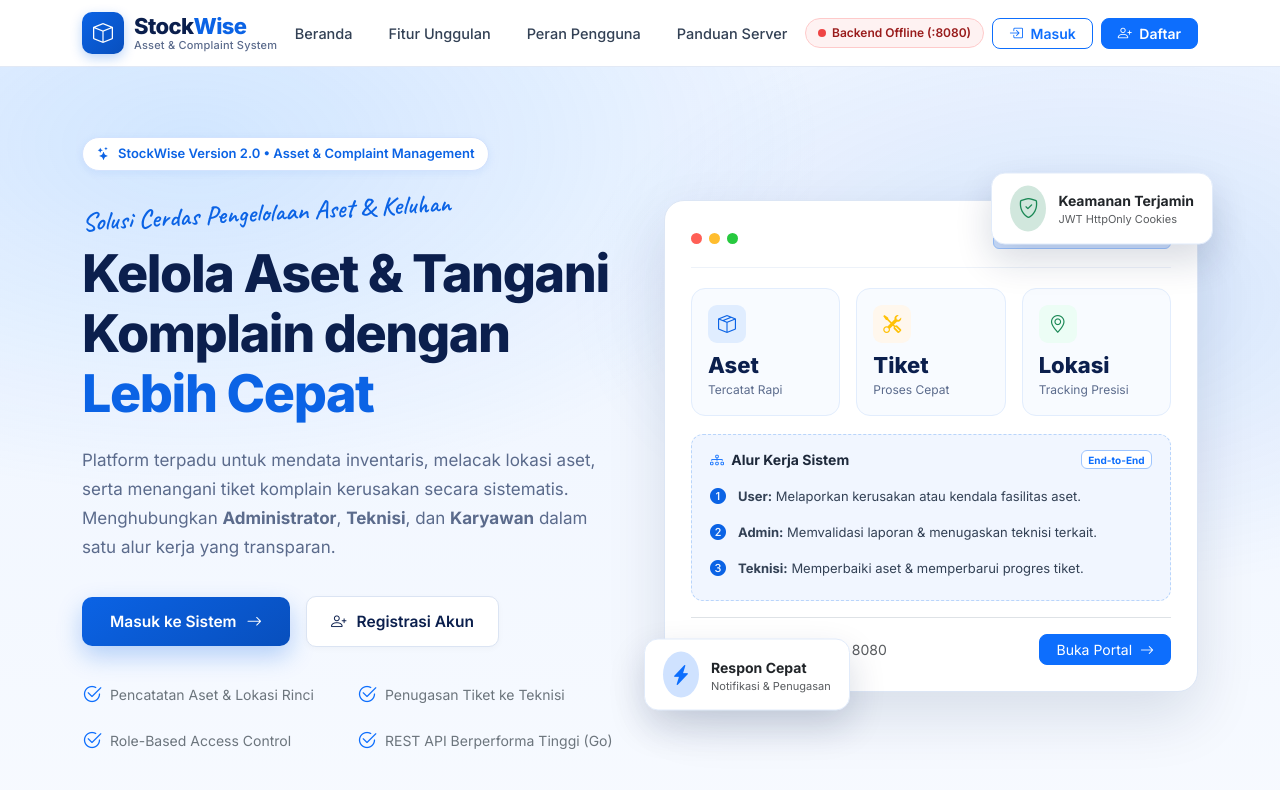
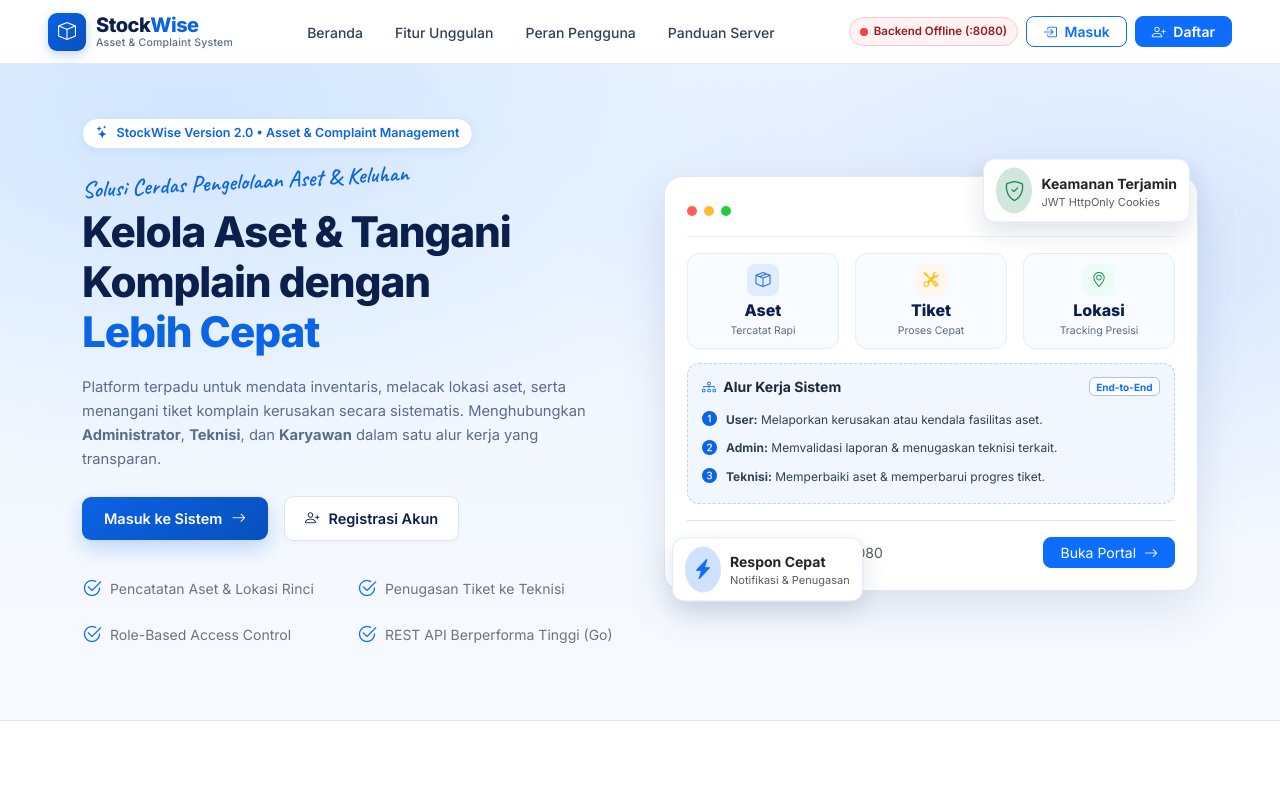
Before and after one commit to Hidayadie/Kelompok3-management-system, a plain HTML site: page 1-frontend/index.html in a window 1280 px wide. Shown: the top 790 px of the page. Drawn offline with nearby package versions, Linux system fonts and the light colour scheme; no server answers.

Commit message:
Chore: fix landing page web and register page

```diff
--- a/1-frontend/index.html
+++ b/1-frontend/index.html
@@ -45,13 +45,14 @@
 
         /* ===== NAVBAR ===== */
         .navbar-custom {
-            background: rgba(255, 255, 255, 0.94);
+            background: rgba(255, 255, 255, 0.95);
             backdrop-filter: blur(14px);
             border-bottom: 1px solid rgba(219, 228, 243, 0.8);
             position: sticky;
             top: 0;
             z-index: 1030;
             transition: all 0.25s ease;
+            min-height: 64px;
         }
 
         .brand-logo-wrap {
@@ -59,19 +60,22 @@
             align-items: center;
             gap: 10px;
             text-decoration: none;
+            white-space: nowrap;
+            flex-shrink: 0;
         }
 
         .brand-icon-box {
-            width: 42px;
-            height: 42px;
-            border-radius: 10px;
+            width: 38px;
+            height: 38px;
+            border-radius: 9px;
             background: linear-gradient(135deg, #0b63e5 0%, #084fbd 100%);
             display: inline-flex;
             align-items: center;
             justify-content: center;
             color: #fff;
-            font-size: 20px;
-            box-shadow: 0 4px 12px rgba(11, 99, 229, 0.28);
+            font-size: 18px;
+            box-shadow: 0 4px 12px rgba(11, 99, 229, 0.25);
+            flex-shrink: 0;
         }
 
         .brand-title-wrap {
@@ -79,10 +83,10 @@
         }
 
         .brand-name {
-            font-size: 22px;
+            font-size: 20px;
             font-weight: 800;
             color: var(--navy);
-            letter-spacing: -0.6px;
+            letter-spacing: -0.5px;
         }
 
         .brand-name span {
@@ -90,7 +94,7 @@
         }
 
         .brand-subtitle {
-            font-size: 11px;
+            font-size: 10.5px;
             color: var(--muted);
             font-weight: 500;
             letter-spacing: 0.2px;
@@ -100,11 +104,12 @@
         .nav-link-custom {
             font-weight: 500;
             color: #334155;
-            padding: 8px 16px;
+            padding: 7px 12px;
             border-radius: 8px;
             transition: all 0.2s ease;
             text-decoration: none;
-            font-size: 14.5px;
+            font-size: 14px;
+            white-space: nowrap;
         }
 
         .nav-link-custom:hover {
@@ -116,13 +121,15 @@
             display: inline-flex;
             align-items: center;
             gap: 6px;
-            font-size: 12px;
+            font-size: 11.5px;
             font-weight: 600;
-            padding: 5px 12px;
+            padding: 5px 10px;
             border-radius: 999px;
             background: #f1f5f9;
             color: #475569;
             border: 1px solid #e2e8f0;
+            white-space: nowrap;
+            flex-shrink: 0;
             transition: all 0.3s ease;
         }
 
@@ -132,6 +139,7 @@
             border-radius: 50%;
             background: #94a3b8;
             transition: all 0.3s ease;
+            flex-shrink: 0;
         }
 
         .badge-status.is-online {
@@ -158,7 +166,7 @@
         /* ===== HERO SECTION ===== */
         .hero-section {
             position: relative;
-            padding: 70px 0 90px;
+            padding: clamp(36px, 4.2vw, 56px) 0 clamp(48px, 5.5vw, 72px);
             background:
                 radial-gradient(900px 500px at 15% 10%, rgba(77, 163, 255, 0.18) 0%, transparent 70%),
                 radial-gradient(800px 450px at 85% 30%, rgba(11, 99, 229, 0.12) 0%, transparent 65%),
@@ -173,22 +181,23 @@
             gap: 8px;
             background: #ffffff;
             border: 1px solid #d3e2fd;
-            padding: 6px 14px;
+            padding: 5px 13px;
             border-radius: 999px;
-            font-size: 13px;
+            font-size: 12.5px;
             font-weight: 600;
             color: var(--primary);
             box-shadow: 0 2px 8px rgba(11, 99, 229, 0.08);
-            margin-bottom: 22px;
+            margin-bottom: 16px;
+            max-width: 100%;
         }
 
         .hero-title {
-            font-size: clamp(34px, 4.4vw, 52px);
+            font-size: clamp(28px, 3.3vw, 45px);
             font-weight: 800;
-            line-height: 1.16;
-            letter-spacing: -1.4px;
+            line-height: 1.18;
+            letter-spacing: -1.1px;
             color: var(--navy);
-            margin-bottom: 22px;
+            margin-bottom: 18px;
         }
 
         .hero-title .highlight {
@@ -198,21 +207,21 @@
         }
 
         .hero-desc {
-            font-size: 17px;
-            line-height: 1.7;
+            font-size: clamp(14.5px, 1.15vw, 16px);
+            line-height: 1.65;
             color: var(--muted);
-            margin-bottom: 34px;
-            max-width: 580px;
+            margin-bottom: 24px;
+            max-width: 530px;
         }
 
         .hero-tagline-cursive {
             font-family: Caveat, "Segoe Script", cursive;
-            font-size: 26px;
+            font-size: clamp(20px, 1.8vw, 24px);
             font-weight: 600;
             color: var(--primary);
             transform: rotate(-3deg);
             display: inline-block;
-            margin-bottom: 12px;
+            margin-bottom: 8px;
         }
 
         .btn-main-primary {
@@ -220,22 +229,23 @@
             border: none;
             color: #ffffff;
             font-weight: 600;
-            font-size: 15.5px;
-            padding: 13px 28px;
-            border-radius: 10px;
+            font-size: 14.5px;
+            padding: 11px 22px;
+            border-radius: 9px;
             display: inline-flex;
             align-items: center;
-            gap: 10px;
-            box-shadow: 0 10px 24px rgba(11, 99, 229, 0.28);
+            gap: 9px;
+            box-shadow: 0 8px 20px rgba(11, 99, 229, 0.25);
             transition: all 0.25s ease;
             text-decoration: none;
+            white-space: nowrap;
         }
 
         .btn-main-primary:hover {
             background: linear-gradient(145deg, #0957c9 0%, #0743a3 100%);
             color: #ffffff;
             transform: translateY(-2px);
-            box-shadow: 0 14px 28px rgba(11, 99, 229, 0.35);
+            box-shadow: 0 12px 24px rgba(11, 99, 229, 0.32);
         }
 
         .btn-main-outline {
@@ -243,15 +253,16 @@
             border: 1px solid var(--border);
             color: var(--navy);
             font-weight: 600;
-            font-size: 15.5px;
-            padding: 13px 24px;
-            border-radius: 10px;
+            font-size: 14.5px;
+            padding: 11px 20px;
+            border-radius: 9px;
             display: inline-flex;
             align-items: center;
-            gap: 10px;
+            gap: 9px;
             transition: all 0.25s ease;
             text-decoration: none;
             box-shadow: 0 2px 6px rgba(0,0,0,0.03);
+            white-space: nowrap;
         }
 
         .btn-main-outline:hover {
@@ -268,10 +279,10 @@
 
         .mockup-card {
             background: #ffffff;
-            border-radius: 20px;
+            border-radius: 18px;
             border: 1px solid #dce6f5;
-            box-shadow: 0 24px 60px rgba(11, 31, 77, 0.12);
-            padding: 26px;
+            box-shadow: 0 18px 45px rgba(11, 31, 77, 0.10);
+            padding: clamp(16px, 2vw, 22px);
             position: relative;
             z-index: 2;
         }
@@ -280,9 +291,9 @@
             display: flex;
             align-items: center;
             justify-content: space-between;
-            padding-bottom: 18px;
+            padding-bottom: 14px;
             border-bottom: 1px solid #edf2f9;
-            margin-bottom: 20px;
+            margin-bottom: 16px;
         }
 
         .mockup-dots {
@@ -291,8 +302,8 @@
         }
 
         .mockup-dot {
-            width: 11px;
-            height: 11px;
+            width: 10px;
+            height: 10px;
             border-radius: 50%;
         }
 
@@ -303,9 +314,10 @@
         .stat-mini-card {
             background: #f8fbff;
             border: 1px solid #e2edfd;
-            border-radius: 14px;
-            padding: 16px;
+            border-radius: 12px;
+            padding: 10px 8px;
             transition: transform 0.2s;
+            text-align: center;
         }
 
         .stat-mini-card:hover {
@@ -313,76 +325,81 @@
         }
 
         .stat-mini-card .stat-icon {
-            width: 38px;
-            height: 38px;
-            border-radius: 9px;
+            width: 32px;
+            height: 32px;
+            border-radius: 8px;
             background: var(--primary-light);
             color: var(--primary);
-            display: flex;
+            display: inline-flex;
             align-items: center;
             justify-content: center;
-            font-size: 18px;
-            margin-bottom: 10px;
+            font-size: 15px;
+            margin: 0 auto 6px;
         }
 
         .stat-mini-card .stat-num {
-            font-size: 22px;
+            font-size: 16px;
             font-weight: 800;
             color: var(--navy);
             line-height: 1.1;
         }
 
         .stat-mini-card .stat-lbl {
-            font-size: 12px;
+            font-size: 10.5px;
             color: var(--muted);
-            margin-top: 4px;
+            margin-top: 3px;
+            white-space: nowrap;
+            overflow: hidden;
+            text-overflow: ellipsis;
         }
 
         .live-flow-box {
             background: #f1f6ff;
             border-radius: 12px;
-            padding: 14px 18px;
-            margin-top: 18px;
+            padding: 12px 14px;
+            margin-top: 14px;
             border: 1px dashed #b9d5fb;
         }
 
         .flow-step-item {
             display: flex;
             align-items: center;
-            gap: 12px;
-            font-size: 13px;
+            gap: 9px;
+            font-size: 12px;
             color: #334155;
-            padding: 6px 0;
+            padding: 3px 0;
         }
 
         .flow-step-item i {
-            font-size: 16px;
+            font-size: 15px;
             color: var(--primary);
+            flex-shrink: 0;
         }
 
         /* Float badge decoration */
         .float-badge {
             position: absolute;
             background: #ffffff;
-            border-radius: 14px;
-            box-shadow: 0 16px 36px rgba(11, 31, 77, 0.16);
+            border-radius: 12px;
+            box-shadow: 0 10px 24px rgba(11, 31, 77, 0.12);
             border: 1px solid #e1ebfa;
-            padding: 12px 18px;
+            padding: 8px 12px;
             display: flex;
             align-items: center;
-            gap: 12px;
+            gap: 9px;
             z-index: 3;
             animation: floatAnim 4s ease-in-out infinite;
+            white-space: nowrap;
         }
 
         .float-badge-1 {
-            top: -24px;
-            right: -15px;
+            top: -14px;
+            right: 8px;
         }
 
         .float-badge-2 {
-            bottom: -22px;
-            left: -20px;
+            bottom: -14px;
+            left: 8px;
             animation-delay: 2s;
         }
 
@@ -395,9 +412,9 @@
         .user-session-banner {
             background: linear-gradient(90deg, #ecfdf5 0%, #f0fdf4 100%);
             border: 1px solid #a7f3d0;
-            border-radius: 14px;
-            padding: 16px 22px;
-            margin-bottom: 28px;
+            border-radius: 12px;
+            padding: 12px 18px;
+            margin-bottom: 20px;
             display: none;
             box-shadow: 0 6px 18px rgba(16, 185, 129, 0.08);
         }
@@ -587,10 +604,65 @@
             font-size: 14px;
         }
 
+        @media (min-width: 992px) and (max-width: 1199.98px) {
+            .nav-link-custom {
+                padding: 6px 8px;
+                font-size: 13.5px;
+            }
+            .navbar-nav {
+                gap: 0 !important;
+            }
+            .brand-name {
+                font-size: 18px;
+            }
+            .brand-subtitle {
+                display: none;
+            }
+            .badge-status {
+                font-size: 11px;
+                padding: 4px 8px;
+            }
+            .float-badge {
+                display: none;
+            }
+        }
+
         @media (max-width: 991px) {
-            .hero-section { padding: 45px 0 70px; }
+            .navbar-collapse {
+                background: #ffffff;
+                padding: 16px;
+                border-radius: 12px;
+                margin-top: 10px;
+                box-shadow: 0 12px 28px rgba(11, 31, 77, 0.08);
+                border: 1px solid var(--border);
+            }
+            .navbar-nav {
+                margin-bottom: 14px !important;
+            }
+            .navbar-nav .nav-link-custom {
+                padding: 10px 14px;
+            }
+            .nav-controls-wrap {
+                flex-direction: column;
+                align-items: stretch !important;
+                gap: 10px !important;
+            }
+            .nav-controls-wrap .badge-status {
+                justify-content: center;
+            }
+            .nav-controls-wrap #guestNavButtons,
+            .nav-controls-wrap #userNavButtons {
+                width: 100%;
+                justify-content: stretch;
+            }
+            .nav-controls-wrap #guestNavButtons a,
+            .nav-controls-wrap #userNavButtons a {
+                flex: 1;
+                text-align: center;
+            }
+            .hero-section { padding: 40px 0 60px; }
             .float-badge { display: none; }
-            .mockup-card { margin-top: 35px; }
+            .mockup-card { margin-top: 28px; }
         }
     </style>
 </head>
@@ -599,7 +671,7 @@
     <!-- ===== TOP NAVBAR ===== -->
     <header>
         <nav class="navbar navbar-expand-lg navbar-custom">
-            <div class="container py-1">
+            <div class="container-fluid px-3 px-sm-4 px-xl-5 py-1">
                 <!-- Brand -->
                 <a href="index.html" class="brand-logo-wrap">
                     <div class="brand-icon-box">
@@ -618,7 +690,7 @@
 
                 <!-- Navigation Links & Status -->
                 <div class="collapse navbar-collapse" id="navMenu">
-                    <ul class="navbar-nav mx-auto mb-2 mb-lg-0 gap-1">
+                    <ul class="navbar-nav mx-auto mb-2 mb-lg-0 gap-1 gap-xl-2">
                         <li class="nav-item">
                             <a class="nav-link-custom active" href="#beranda">Beranda</a>
                         </li>
@@ -634,7 +706,7 @@
                     </ul>
 
                     <!-- Right Controls -->
-                    <div class="d-flex align-items-center gap-2 flex-wrap">
+                    <div class="d-flex align-items-center gap-2 flex-nowrap ms-auto ms-lg-0 nav-controls-wrap">
                         <!-- Backend Ping Status Badge -->
                         <div id="backendStatusBadge" class="badge-status" title="Status koneksi ke backend Gin (http://localhost:8080)">
                             <span class="status-dot"></span>
@@ -669,7 +741,7 @@
     <!-- ===== HERO SECTION ===== -->
     <main>
         <section id="beranda" class="hero-section">
-            <div class="container">
+            <div class="container-xl">
 
                 <!-- Active Session Alert (Muncul jika user sudah login) -->
                 <div id="sessionBanner" class="user-session-banner">
@@ -681,7 +753,7 @@
                             <div>
                                 <h6 class="mb-0 fw-bold text-success-emphasis">Sesi Anda Sedang Aktif</h6>
                                 <p class="mb-0 small text-success-emphasis">
-                                    Login sebagai <strong id="sessionUserEmail">pengguna</strong> (<span id="sessionUserRole" class="badge bg-success text-white text-uppercase">Role</span>). Anda dapat langsung membuka dashboard kerja Anda.
+                                     Login sebagai <strong id="sessionUserEmail">pengguna</strong> (<span id="sessionUserRole" class="badge bg-success text-white text-uppercase">Role</span>). Anda dapat langsung membuka dashboard kerja Anda.
                                 </p>
                             </div>
                         </div>
@@ -693,7 +765,7 @@
                     </div>
                 </div>
 
-                <div class="row align-items-center g-5">
+                <div class="row align-items-center g-4 g-xl-5">
                     <!-- Kolom Kiri: Copywriting & CTA -->
                     <div class="col-lg-6">
                         <div class="hero-pill">
@@ -783,7 +855,7 @@
                                 </div>
 
                                 <!-- Mini stat cards preview -->
-                                <div class="row g-3">
+                                <div class="row g-2 g-sm-3">
                                     <div class="col-4">
                                         <div class="stat-mini-card">
                                             <div class="stat-icon">
--- a/1-frontend/register.html
+++ b/1-frontend/register.html
@@ -138,7 +138,7 @@
                         id="password" name="password"
                         placeholder="Minimal 8 karakter"
                         autocomplete="new-password"
-                        minlength="8" required>
+                        minlength="8" maxlength="72" required>
                         <button type="button" class="password-toggle"
                         data-target="password"
                         aria-label="Tampilkan password">
@@ -156,7 +156,8 @@
                     <input type="password" class="form-control"
                     id="confirmPassword"
                     placeholder="Ulangi password"
-                    autocomplete="new-password" required>
+                    autocomplete="new-password"
+                    minlength="8" maxlength="72" required>
                     <button type="button" class="password-toggle"
                     data-target="confirmPassword"
                     aria-label="Tampilkan konfirmasi password">
@@ -205,12 +206,14 @@
 </div>
 </div>
 
+<script src="client/config.js"></script>
 <script src="https://cdn.jsdelivr.net/npm/sweetalert2@11"></script>
 
 <script>
     "use strict";
 
-    const REGISTER_URL = "http://localhost:8080/api/auth/register";
+    const API_BASE = (window.APP_CONFIG && window.APP_CONFIG.API_BASE_URL) || "http://localhost:8080";
+    const REGISTER_URL = `${API_BASE}/api/auth/register`;
 
     // Tampilkan/sembunyikan password
     document.querySelectorAll(".password-toggle").forEach(button => {
@@ -255,6 +258,15 @@
                 Swal.fire(
                     "Validasi",
                     "Password minimal 8 karakter.",
+                    "warning"
+                );
+                return;
+            }
+
+            if (password.length > 72) {
+                Swal.fire(
+                    "Validasi",
+                    "Password maksimal 72 karakter.",
                     "warning"
                 );
                 return;
```
Also changed, not shown: 2 other files.
